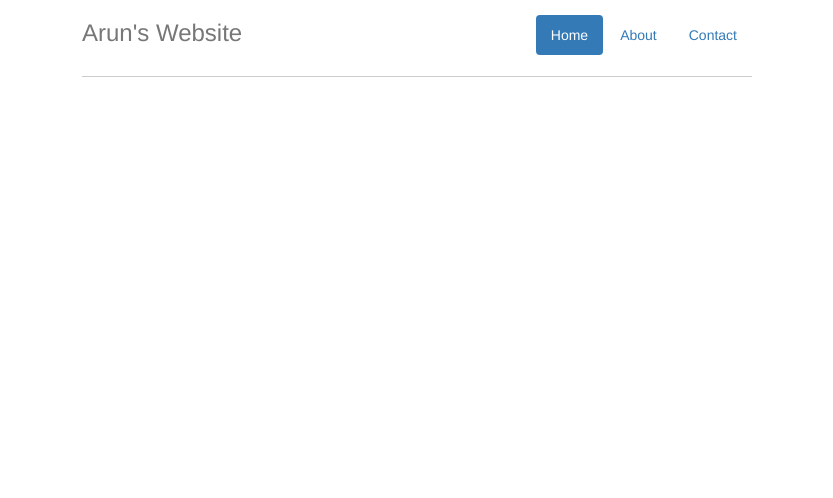
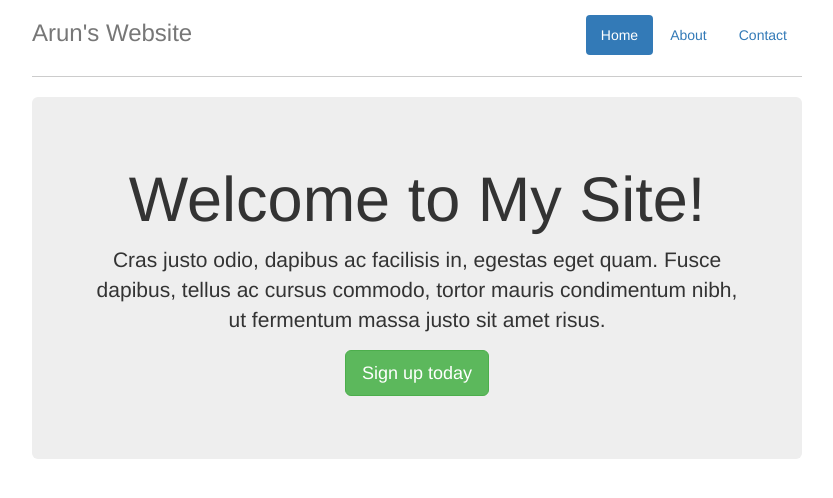
Before and after one commit to arun-instructor/JumbotronNarrow, a plain HTML site: page index.html in a window 1280 px wide. Shown: the whole page, without its empty margins (223-1056 px from the left). Drawn offline with nearby package versions, Linux system fonts and the light colour scheme.

Commit message:
Second step - Added the jumbotron

```diff
--- a/index.html
+++ b/index.html
@@ -27,6 +27,12 @@
             </div>
 
             <div class="divider"></div>
+
+            <div class="jumbotron text-center">
+                <h1>Welcome to My Site!</h1>
+                <p>Cras justo odio, dapibus ac facilisis in, egestas eget quam. Fusce dapibus, tellus ac cursus commodo, tortor mauris condimentum nibh, ut fermentum massa justo sit amet risus.</p>
+                <p><a class="btn btn-success btn-lg" href="#" role="button">Sign up today</a></p>
+            </div>
         </div>
 
         <!-- Create the project name and nav -->
--- a/style.css
+++ b/style.css
@@ -1,5 +1,5 @@
 .small-container {
-    max-width:700px;
+    max-width:800px;
 }
 
 .margin-top-15 {
```
